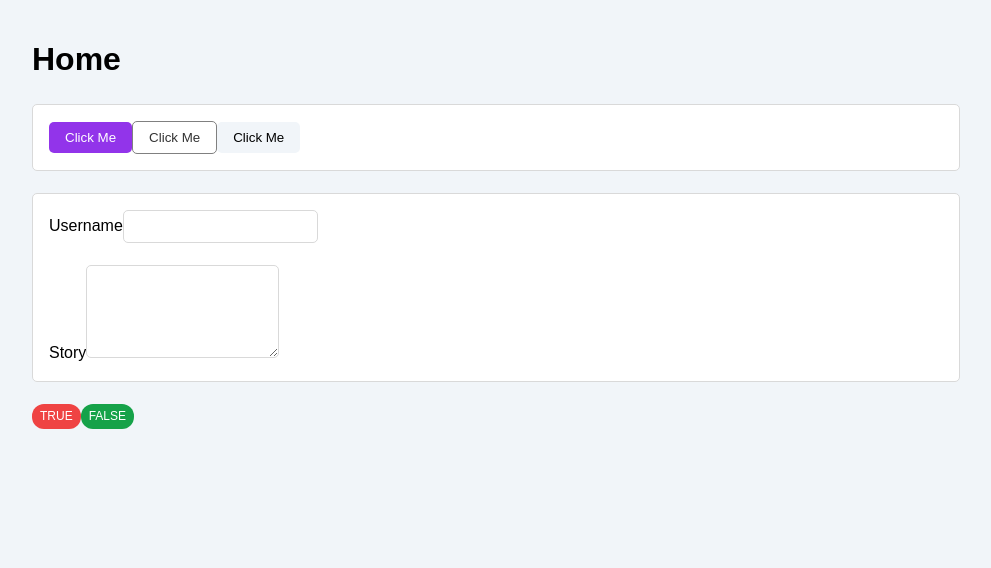
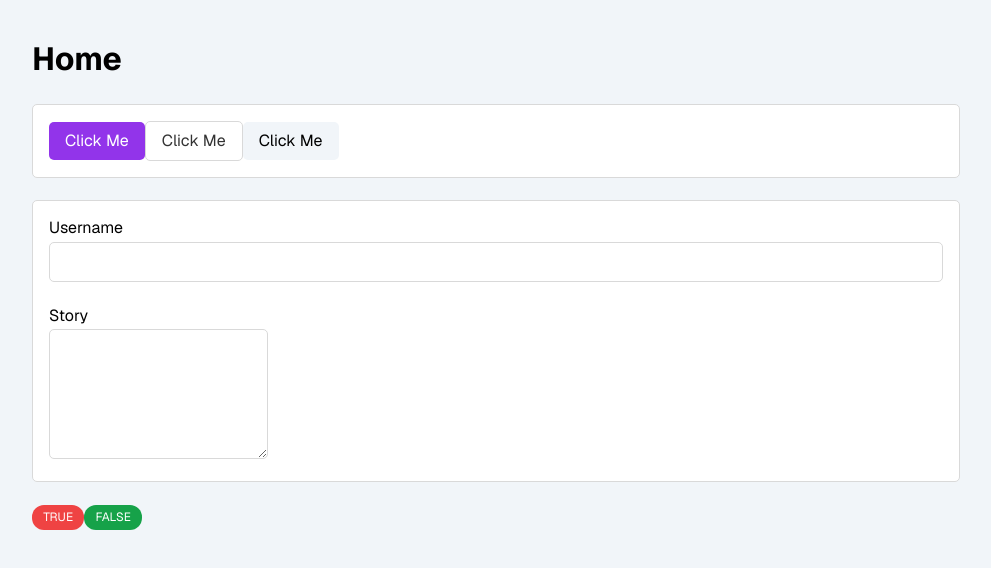
Before and after one commit to ixtk/ai-quizzer, a React (Vite) app in the folder frontend/: page / in a window 1280 px wide. Shown: the top 568 px of the page, without its empty margins (144-1135 px from the left). Built offline with nearby package versions, Linux system fonts and the light colour scheme.

Commit message:
fixed issues

```diff
--- a/frontend/index.html
+++ b/frontend/index.html
@@ -6,7 +6,7 @@
     <meta name="viewport" content="width=device-width, initial-scale=1.0" />
     <title>Vite + React</title>
 
-    <link href="https://fonts.googleapis.com/css2?family=Inter:wght@400;600;700&display=swap" rel="stylesheet">
+    <link href="https://fonts.googleapis.com/css2?family=Geist:wght@400;500;600;700&display=swap" rel="stylesheet">
   </head>
   <body>
     <div id="root"></div>
--- a/frontend/src/App.css
+++ b/frontend/src/App.css
@@ -18,9 +18,19 @@ img {
   max-width: 100%;
 }
 
-input,
+input{
+  width: 100%;
+  font: inherit;
+}
+
 textarea {
   max-width: 100%;
+  font: inherit;
+}
+
+label{
+  display: block;
+  margin-bottom: 2px;
 }
 
 :root {
@@ -58,6 +68,7 @@ textarea {
   padding: 0.5rem 1rem;
   border-radius: var(--border-radius);
   cursor: pointer;
+  font: inherit;
 }
 
 .btn-primary {
@@ -70,7 +81,7 @@ textarea {
 }
 
 .btn-outline {
-  border: 1px solid var(--gray-500);
+  border: 1px solid var(--gray-300);
   background-color: var(--white);
   color: var(--gray-700);
 }
@@ -104,7 +115,7 @@ textarea {
 
 .badge {
   font-size: 0.75rem;
-  padding: 0.25rem 0.5rem;
+  padding: 0.25rem 0.7rem;
   border-radius: 12px;
   display: inline-block;
 }
```
Also changed, not shown: frontend/src/Pages/HomePage.jsx (line endings or trailing spaces).
